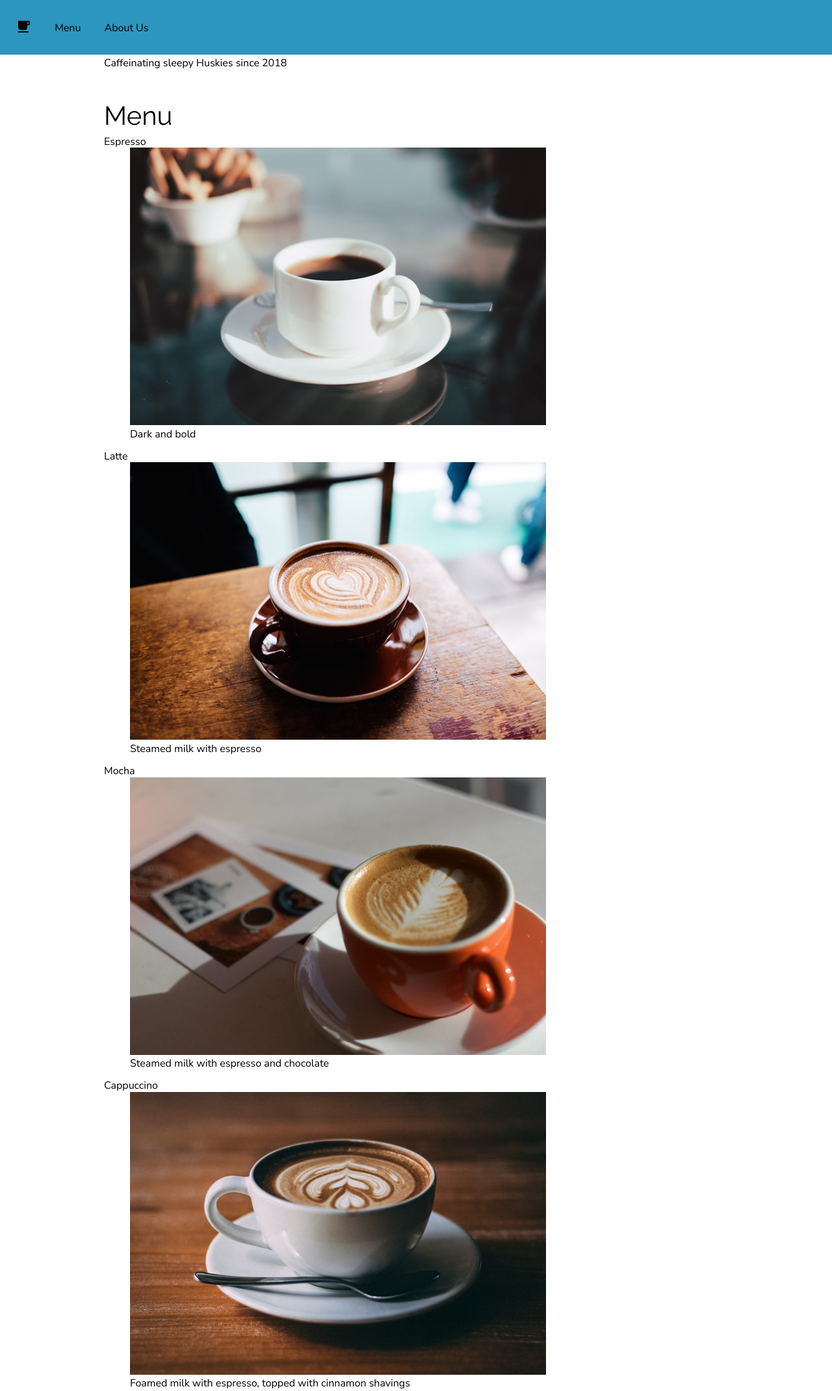
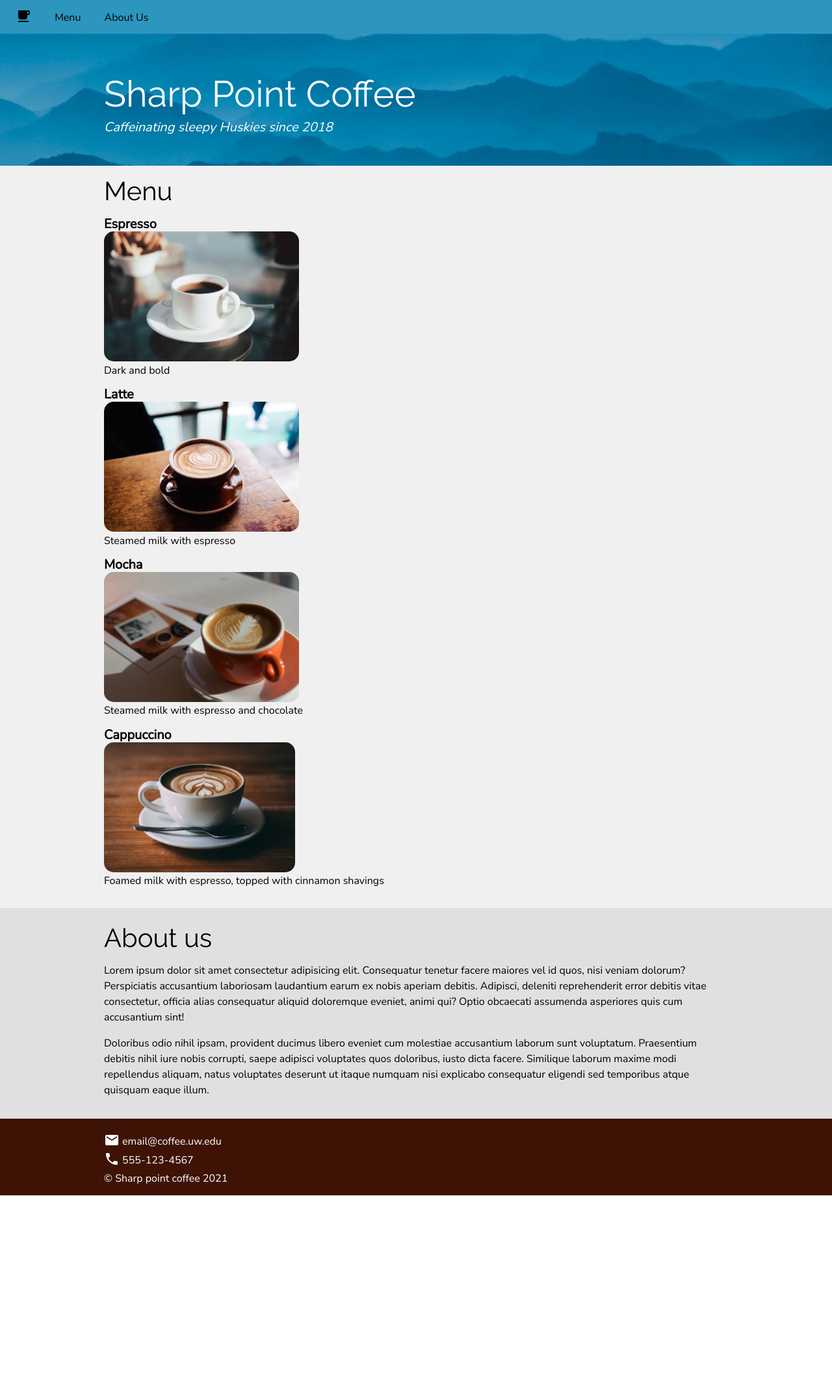
Before and after one commit to sylviayanes/lis549-sp22-exercise-04-sylviayanes, a plain HTML site: page index.html in a window 1280 px wide. Shown: the top 2140 px of the page at 65% size. After the commit the page ends 1839 px from the top, so only its background shows below. Drawn offline with nearby package versions, Linux system fonts and the light colour scheme.

Commit message:
Add header menu about css

```diff
--- a/css/style.css
+++ b/css/style.css
@@ -5,7 +5,8 @@ body {
 }
 
 /* headings */
-h1, h2 {
+h1,
+h2 {
     font-family: 'Raleway', 'Helvetica', 'sans serif';
     font-weight: 300;
     margin-top: 0;
@@ -34,7 +35,8 @@ h2 {
     padding: 1rem;
 }
 
-p, dl {
+p,
+dl {
     margin-top: 0;
     margin-bottom: 1rem;
 }
@@ -53,6 +55,7 @@ nav {
 
 nav ul {
     padding: 0;
+    margin: 0;
 }
 
 nav ul li {
@@ -60,13 +63,78 @@ nav ul li {
     margin: 0 1rem;
 }
 
-nav a:link{
+nav a:link {
     color: black;
     text-decoration: none;
 }
 
-nav a:hover{
+nav a:hover {
     color: #F0F0F0;
-    border-bottom: #F0F0F0 .8rem;
+    border-bottom: #F0F0F0 .8rem solid;
     transition: .25s ease-out;
 }
+
+/* headers */
+
+header {
+    color: white;
+    padding-top: 6rem;
+    padding-bottom: 1rem;
+    background-image: url("../img/paul-gilmore-145802-unsplash.jpg");
+    background-size: cover;
+    background-position: center;
+    background-color: #0084Af;
+}
+
+.motto {
+    font-style: italic;
+    font-size: 1.25rem;
+}
+
+/* menu */
+
+#menu {
+    background-color: #f0f0f0;
+}
+
+main dl dt {
+    font-size: 125%;
+    font-weight: bold;
+    margin-top: 1rem;
+}
+
+main dl dd {
+    margin: 0;
+}
+
+main img {
+    height: 200px;
+    border-radius: 15px;
+}
+
+/* about */
+#about {
+    background-color: #e0e0e0;
+    line-height: 1.5;
+}
+
+/* footer */
+
+footer {
+    color: white;
+    background-color: #3E1305;
+}
+
+footer a:link {
+    color: white;
+    text-decoration: none;
+}
+
+footer p {
+    margin: 0;
+    line-height: 1.25;
+}
+
+footer p:last-child {
+    padding-top: 8px;
+}
```
